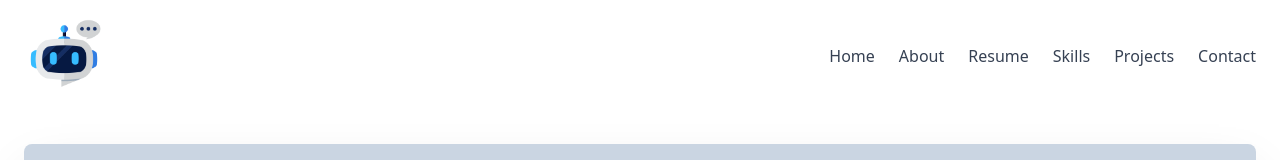
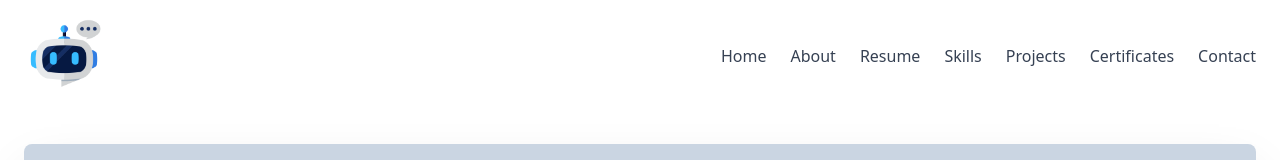
Before and after one commit to LUCIANO131231/PageCV, a React (Vite) app: page / in a window 1280 px wide. Shown: the top 160 px of the page. Built offline with nearby package versions, Linux system fonts and the light colour scheme.

Commit message:
Actualizar el componente Header para incluir la sección de Certificados en el menú de navegación

```diff
--- a/src/components/Header.jsx
+++ b/src/components/Header.jsx
@@ -8,7 +8,8 @@ const menuList = [
   { id: 3, path: "resume", label: "Resume" },
   { id: 4, path: "skill", label: "Skills" },
   { id: 5, path: "project", label: "Projects" },
-  { id: 6, path: "contact", label: "Contact" },
+  { id: 6, path: "certificate", label: "Certificates" },
+  { id: 7, path: "contact", label: "Contact" },
 ]
 
 const Header = () => {
```
